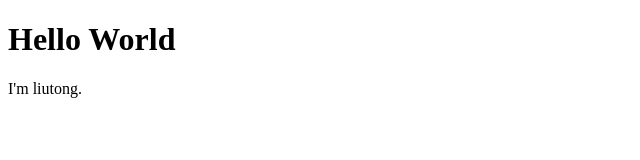
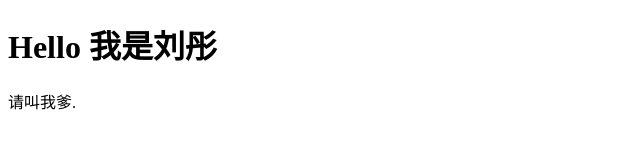
Before and after one commit to Tevin548866/tevin548866.github.io, a plain HTML site: page index.html in a window 1280 px wide. Shown: the whole page, without its empty margins (0-640 px from the left). Drawn offline with Linux system fonts and the light colour scheme.

Commit message:
Update index.html

```diff
--- a/index.html
+++ b/index.html
@@ -1,7 +1,7 @@
 <!DOCTYPE html>
 <html>
 <body>
-<h1>Hello World</h1>
-<p>I'm liutong.</p>
+<h1>Hello 我是刘彤</h1>
+<p>请叫我爹.</p>
 </body>
 </html>
```
